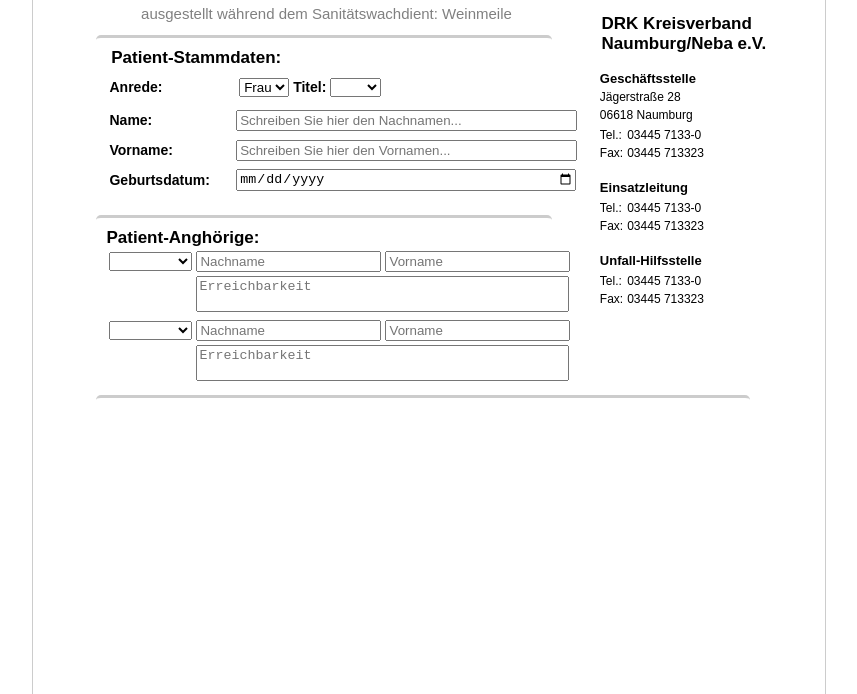
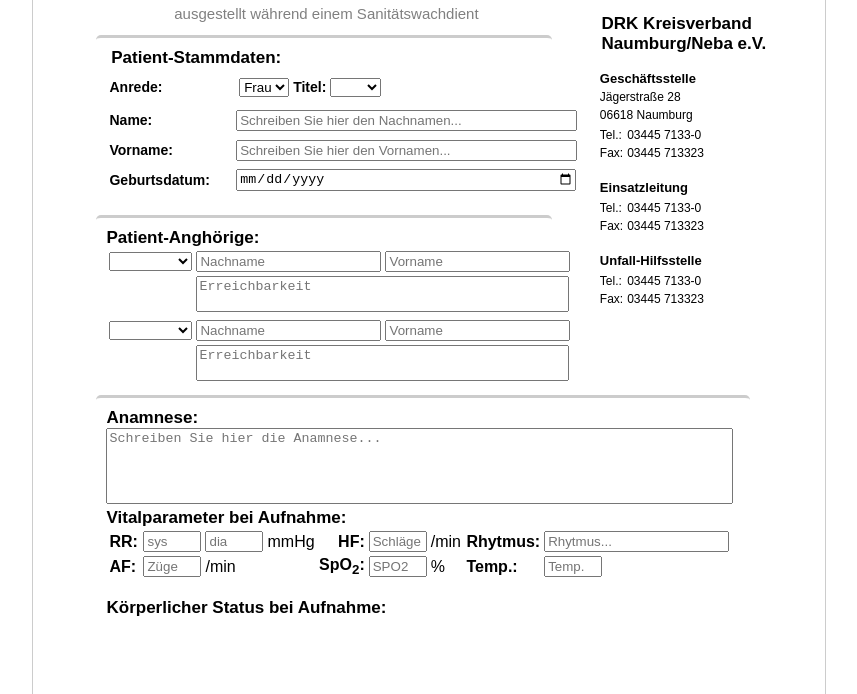
Before and after one commit to Datenflix007/Arztbrief, a plain HTML site: page index.html in a window 1280 px wide. Shown: the part 106-800 px from the top of the page, without its empty margins (211-1068 px from the left). Drawn offline with Linux system fonts and the light colour scheme.

Commit message:
Update index.html

```diff
--- a/index.html
+++ b/index.html
@@ -180,7 +180,7 @@
 
     <div class="content">
         <div class="title">Arztbrief</div>
-        <div class="organization">ausgestellt während dem Sanitätswachdient: Weinmeile</div>
+        <div class="organization">ausgestellt während einem Sanitätswachdient</div>
         <!-- Patient-Stammdaten -->
         <div class="patient-data">
 
@@ -219,7 +219,7 @@
         </div>
 
 
-        <div class="content">
+
             <!-- Patient-Stammdaten -->
             <div class="patient-member">
                 <b style="font-size: 17px">Patient-Anghörige:</b>
@@ -275,12 +275,52 @@
 
 
                 </table>
-            </div>
+
         </div><!-- End of Patient-Members-->
 
 
 
         <div class="patient-anamnese">
+            <b style="font-size: 17px">Anamnese:</b><br/>
+            <textarea style="width: 98%; height: 70px;" placeholder="Schreiben Sie hier die Anamnese..." ></textarea>
+
+            <br />
+            <b style="font-size: 17px">Vitalparameter bei Aufnahme:</b><br/>
+            <table>
+                <tr>
+                    <td width="50px;"><b>RR:</b></td>
+                    <td width="50px;"><input style="width: 50px;" placeholder="sys"/></td>
+                    <td width="50px;"><input style="width: 50px;" width="50px;"placeholder="dia"/></td>
+                    <td width="50px;">mmHg</td>
+                    <td width="50px;" style="text-align: right;"><b>HF:</b></td>
+                    <td width="50px;"><input style="width: 50px;" placeholder="Schläge"/></td>
+                    <td width="50px;">/min</td>
+                    <td width="50px;"><b>Rhytmus:</b></td>
+                    <td width="50px;" colspan="2"><input  placeholder="Rhytmus..."/></td>
+                    <td width="50px;"></td>
+                </tr><tr>
+                    <td><b>AF:</b></td>
+                    <td><input style="width: 50px;" placeholder="Züge"/></td>
+                    <td>/min</td>
+                    <td></td>
+                    <td style="text-align: right;"><b>SpO<sub>2</sub>:</b></td>
+                    <td><input style="width: 50px;" placeholder="SPO2"/></td>
+                    <td>%</td>
+                    <td><b>Temp.:</b></td>
+                    <td><input style="width: 50px;" placeholder="Temp."/></td>
+                    <td></td>
+                </tr>
+            </table>
+
+
+
+
+
+
+
+
+            <br/>
+            <b style="font-size: 17px">Körperlicher Status bei Aufnahme:</b><br/>
         </div><!-- End of Patient-Anamnese-->
 
 
```
